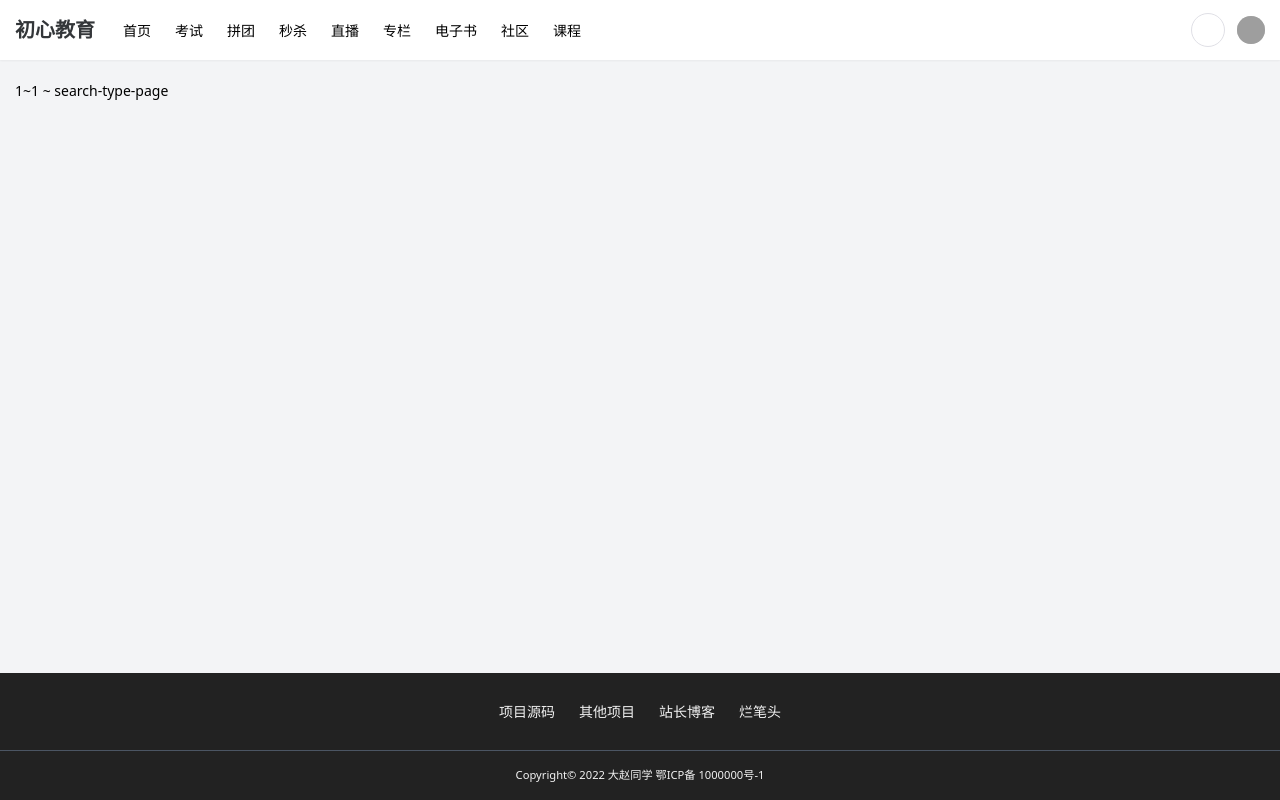
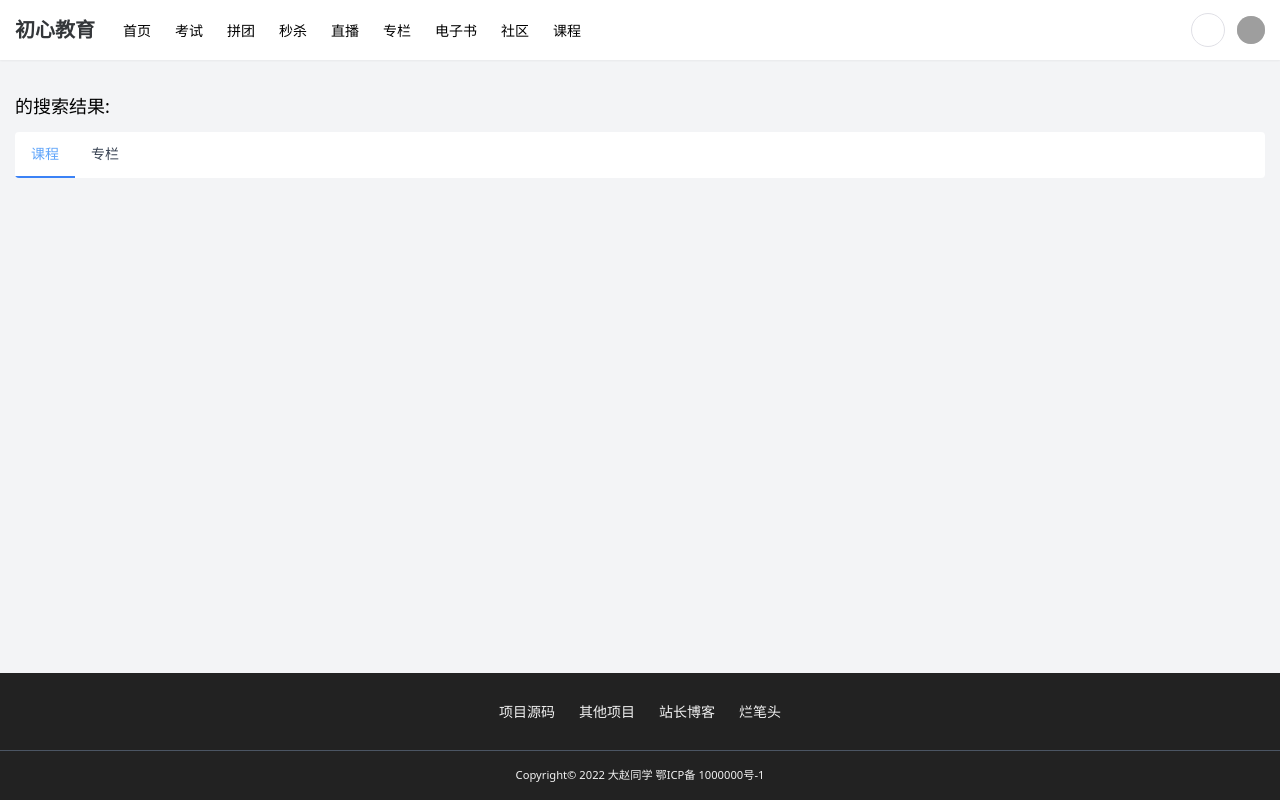
Before and after one commit to webyang-male/nuxt3-edu, a Nuxt app: page /search/1/1 in a window 1280 px wide. Built offline with nearby package versions, Linux system fonts and the light colour scheme; no server answers; grey boxes are pictures that could not be loaded; some icons are missing.

Commit message:
Tab标签页组件布局

```diff
--- a/components/SearchBar.vue
+++ b/components/SearchBar.vue
@@ -2,7 +2,7 @@
 <template>
    <n-drawer v-model:show="drawer" placement="top" :on-after-enter="addKeydown" :on-after-leave="removeKeydown">
       <n-drawer-content class="h-full flex justify-center items-center">
-         <n-input-group class="flex justify-center items-center">
+         <n-input-group class="h-full flex justify-center !items-center">
             <n-button type="primary" size="large">
                想要寻找什么？
             </n-button>
@@ -19,7 +19,7 @@
 
 <script setup>
 import { ref } from 'vue'
-import { NDrawer, NInputGroup, NButton, NInput } from "naive-ui"
+import { NDrawer, NInputGroup, NButton, NInput,NDrawerContent } from "naive-ui"
 
 //搜索输入框
 const keyword = ref("")
--- /dev/null
+++ b/components/Ui/Tab.vue
@@ -0,0 +1,14 @@
+<!-- 搜索结果页tab组件 -->
+<template>
+    <div class="tab">
+        <slot></slot>
+    </div>
+</template>
+<script setup>
+
+</script>
+<style>
+    .tab {
+      @apply w-full flex overflow-x-auto bg-white rounded mb-4 ;
+    }
+</style>
--- /dev/null
+++ b/components/Ui/TabItem.vue
@@ -0,0 +1,29 @@
+<template>
+    <span class="tab-item" :class="{ 'tab-item-active': active }">
+        <slot></slot>
+    </span>
+</template>
+
+<script setup>
+defineProps({
+    active: {
+        type: Boolean,
+        default: false,
+    },
+})
+</script>
+
+<style>
+.tab-item {
+    @apply py-3 px-4 text-gray-700 text-sm cursor-pointer flex-shrink-0;
+}
+
+.tab-item:hover {
+    @apply text-blue-400;
+}
+
+.tab-item-active {
+    border-bottom: 2px solid dodgerblue;
+    @apply text-blue-400 border-blue-500;
+}
+</style>
--- a/middleware/search.js
+++ b/middleware/search.js
@@ -1,3 +1,4 @@
+// 搜索中间件校验
 export default defineNuxtRouteMiddleware((to, from) => {
   let { type, page } = to.params;
   let { keyword } = to.query;
--- a/nuxt.config.ts
+++ b/nuxt.config.ts
@@ -13,6 +13,12 @@ export default defineNuxtConfig({
       meta: [
         { name: "keywords", content: "vue3,nuxt3,ssr,大赵同学,zain" },
         { name: "description", content: "基于vue3的nuxt框架SSR教育demo站点" },
+      ],
+      link: [
+        {
+          rel: "icon",
+          href: "https://v3.nuxtjs.org/_nuxt/icons/icon_64x64.a3b4ce.png",
+        },
       ],
     },
   },
@@ -39,5 +45,5 @@ export default defineNuxtConfig({
   },
   autoImports: {
     dirs: ["apis"],
-  }
+  },
 });
--- a/pages/search/[type]/[page].vue
+++ b/pages/search/[type]/[page].vue
@@ -1,11 +1,25 @@
+<!-- 搜索结果组件页 -->
 <template>
     <div>
-        {{ $route.params.type }}~{{ $route.params.page }} ~ {{ $route.name }}
+        <h4 class="text-lg my-3"><b class="text-orange-400">{{ title }}</b>的搜索结果:</h4>
+        <UiTab>
+            <UiTabItem active>
+                课程
+            </UiTabItem>
+            <UiTabItem>
+                专栏
+            </UiTabItem>
+        </UiTab>
     </div>
 </template>
 
 <script setup>
-    definePageMeta({
-       middleware: ["search"],
-    })
+definePageMeta({
+    middleware: ["search"],
+})
+
+//动态标题-搜索
+const route = useRoute();
+const title = ref(route.query.keyword || "");
+useHead({ title });
 </script>
```
